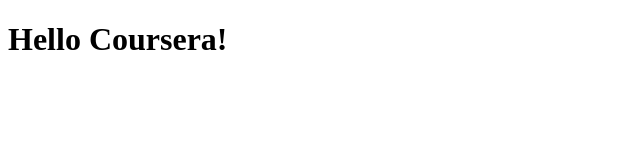
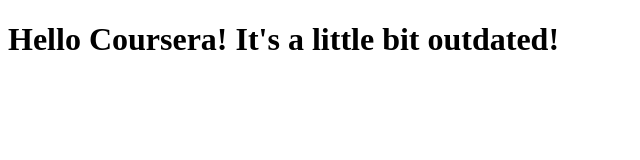
Before and after one commit to Xheorayus/Coursera-test, a plain HTML site: page site/index.html in a window 1280 px wide. Shown: the whole page, without its empty margins (0-640 px from the left). Drawn offline with Linux system fonts and the light colour scheme.

Commit message:
Small addition to our page content.

```diff
--- a/site/index.html
+++ b/site/index.html
@@ -4,6 +4,6 @@
 	<title>Hello Coursera!</title>
 </head>
 <body>
-<h1>Hello Coursera!</h1>
+<h1>Hello Coursera! It's a little bit outdated!</h1>
 </body>
 </html>
```
